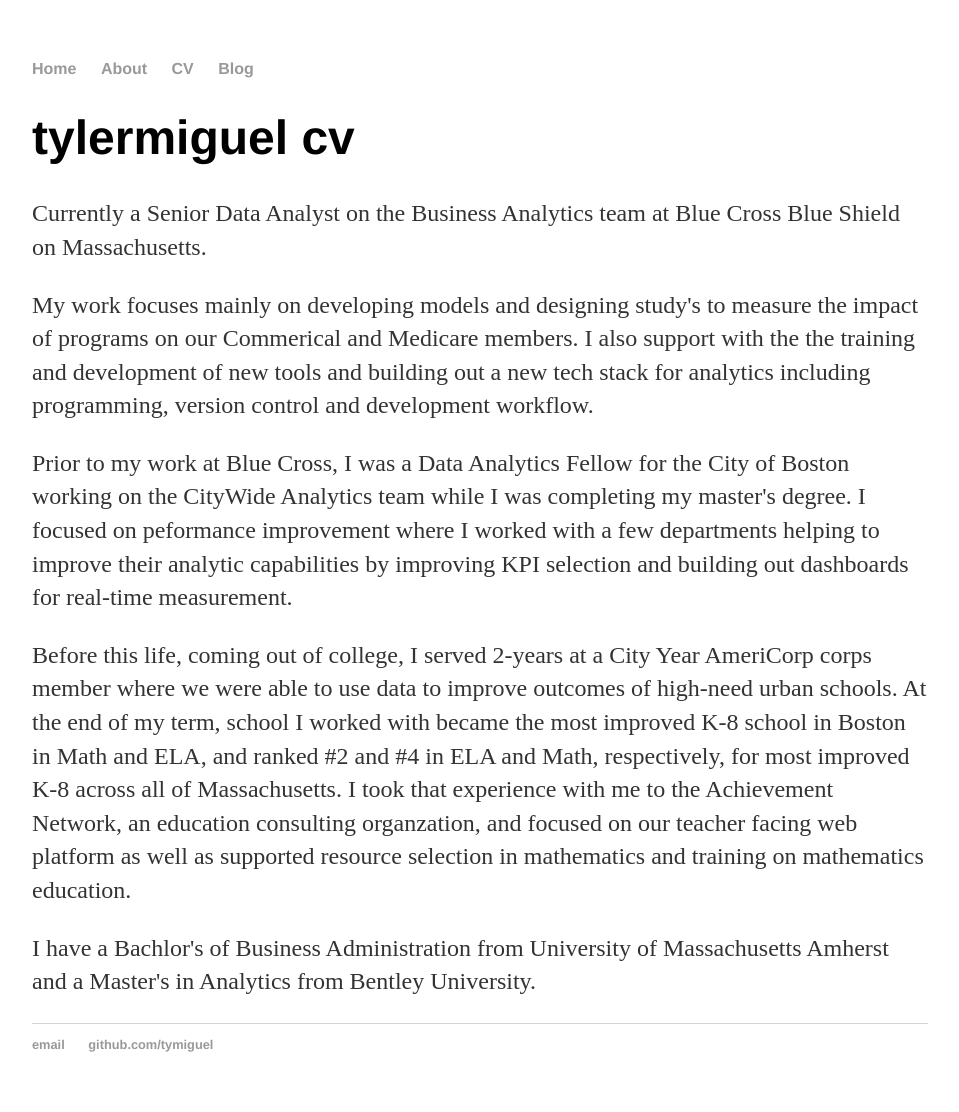
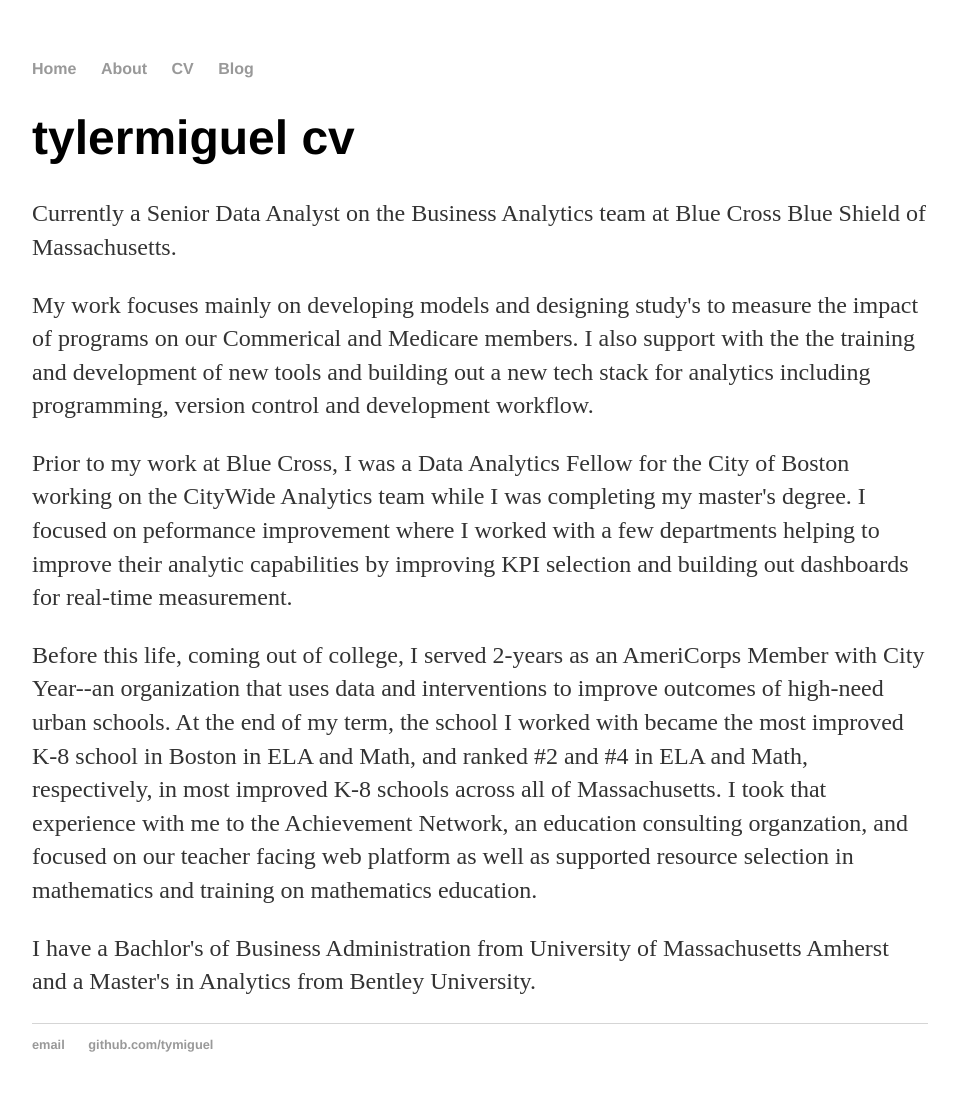
Before and after one commit to tymiguel/tymiguel.github.io, a Jekyll site: the page built from cv/index.html, in a window 1280 px wide. Shown: the whole page, without its empty margins (160-1119 px from the left). Built offline with Jekyll 4.4.1, drawn with Linux system fonts in a browser that asks for light colours.

Commit message:
fix typos

```diff
--- a/about/index.html
+++ b/about/index.html
@@ -8,7 +8,7 @@
 
     <p>
         Currently a Senior Data Analyst on the Business Analytics team
-        at Blue Cross Blue Shield on Massachusetts.
+        at Blue Cross Blue Shield of Massachusetts.
     </p>
     <p>
         My work focuses mainly on developing models and designing study's
--- a/cv/index.html
+++ b/cv/index.html
@@ -9,7 +9,7 @@
 
     <p>
         Currently a Senior Data Analyst on the Business Analytics team
-        at Blue Cross Blue Shield on Massachusetts.
+        at Blue Cross Blue Shield of Massachusetts.
     </p>
     <p>
         My work focuses mainly on developing models and designing study's
@@ -26,10 +26,10 @@
         dashboards for real-time measurement.
     </p>
     <p>
-        Before this life, coming out of college, I served 2-years at a City Year AmeriCorp
-        corps member where we were able to use data to improve outcomes of high-need urban schools.
-        At the end of my term, school I worked with became the most improved K-8 school in Boston
-        in Math and ELA, and ranked #2 and #4 in ELA and Math, respectively, for most improved K-8 across
+        Before this life, coming out of college, I served 2-years as an AmeriCorps Member with
+        City Year--an organization that uses data and interventions to improve outcomes of high-need urban schools.
+        At the end of my term, the school I worked with became the most improved K-8 school in Boston
+        in ELA and Math, and ranked #2 and #4 in ELA and Math, respectively, in most improved K-8 schools across
         all of Massachusetts. I took that experience with me to the Achievement Network, an
         education consulting organzation, and focused on our teacher facing web platform
         as well as supported resource selection in mathematics and training on mathematics education.
```
